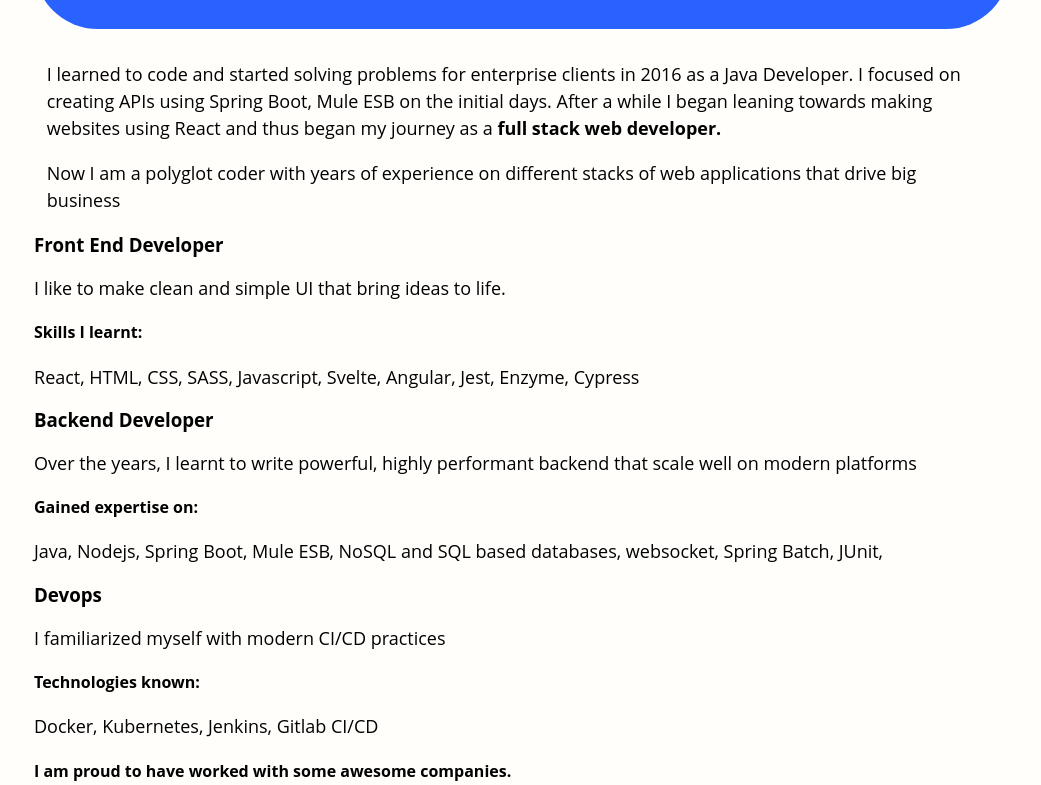
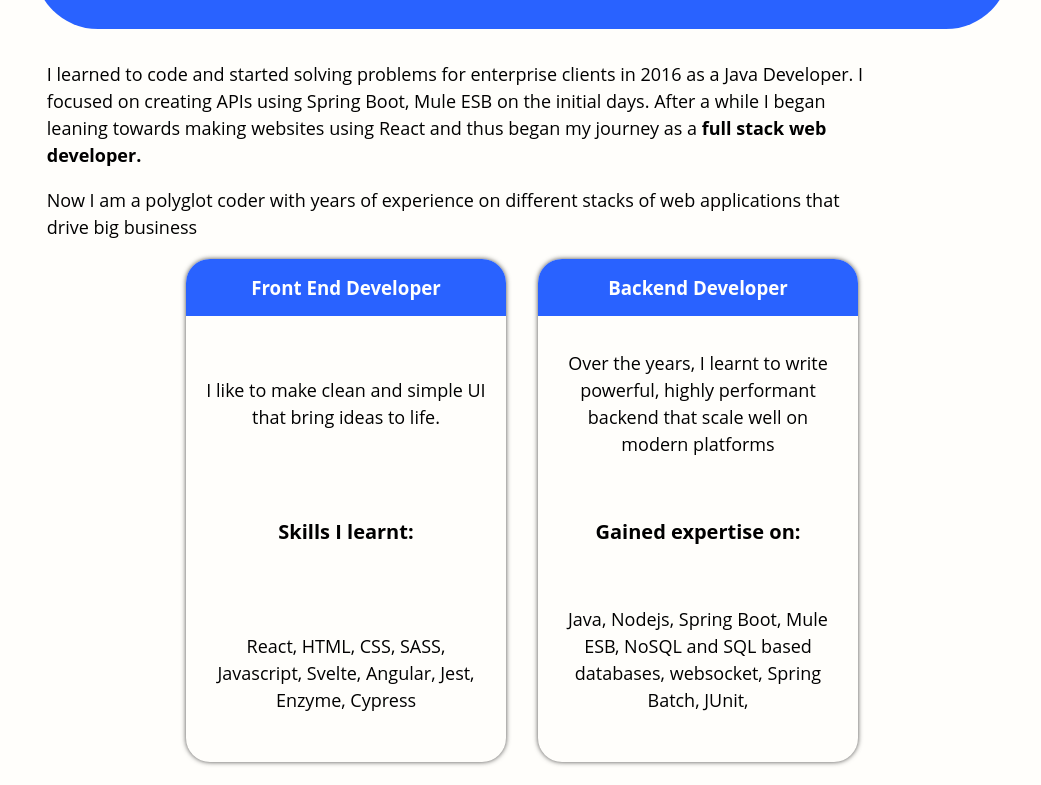
Before and after one commit to praveen1994kp/praveen-kumaravel-portfolio, a plain HTML site: page index.html in a window 1280 px wide. Shown: the part 502-1287 px from the top of the page, without its empty margins (118-1159 px from the left). Drawn offline with Linux system fonts and the light colour scheme.

Commit message:
implemented cards

```diff
--- a/main.css
+++ b/main.css
@@ -26,7 +26,7 @@
   justify-content: center;
   gap: 1.5rem;
   margin: 6rem auto 2rem auto;
-    padding: 1em .2rem;
+  padding: 1em 0.2rem;
 }
 
 .hero-title {
@@ -47,22 +47,68 @@
 .main-paragraph {
   font-size: 1.125em;
   line-height: 1.5;
-    max-width: 90ch;
+  max-width: 80ch;
 }
 
 .roles p {
   font-size: 1.125em;
 }
 
-@media only screen and (min-width:1200px) {
+.roles h4 {
+  font-size: 1.25em;
+}
+
+.roles {
+  margin: auto;
+  display: flex;
+  flex-flow: row wrap;
+  justify-content: center;
+  gap: 2rem;
+}
+
+.card {
+  flex: 0 1 20rem;
+  display: flex;
+  flex-flow: column wrap;
+  justify-content: space-between;
+  text-align: center;
+}
+
+.card {
+  border-radius: 1.5rem;
+  box-shadow: 0 0 5px rgba(0,0,0,70%);
+}
+
+.card h3 {
+  margin: 0;
+  background: var(--primary);
+  color: var(--on-primary);
+  padding: 1rem;
+  border-top-right-radius: 1.5rem;
+  border-top-left-radius: 1.5rem;
+}
+
+.card p {
+  padding: 1rem;
+  line-height: 1.5;
+}
+
+.card :last-child {
+  margin-bottom: 2rem;
+}
+
+@media only screen and (min-width: 1200px) {
   .app-container {
     margin: 0 9rem;
   }
   .main-paragraph {
-    margin-left: .8rem;
+    margin-left: 0.8rem;
   }
   .hero {
     font-size: 2em;
     padding: 1em;
   }
+  .card {
+    min-height: 30rem;
   }
+}
```
Lines whose indentation alone changed are shown as unchanged.
